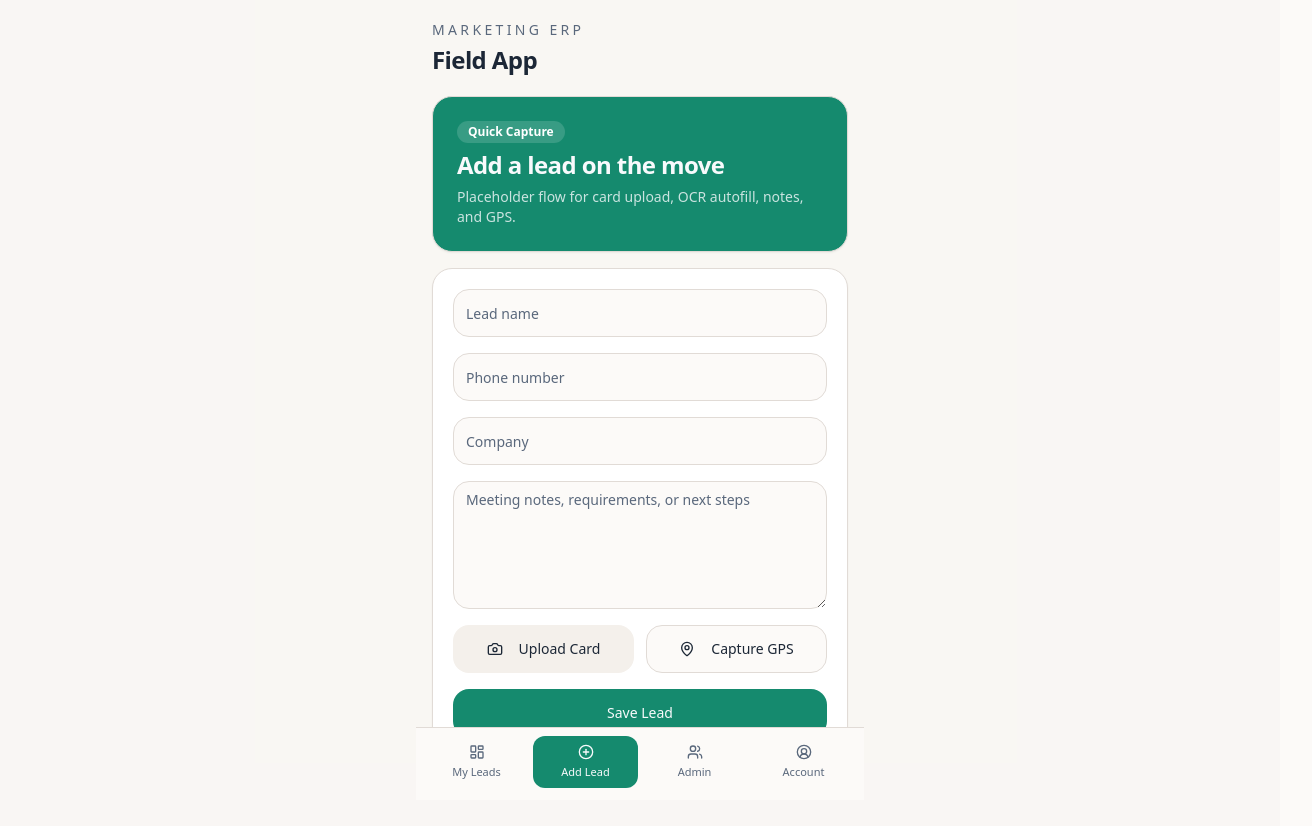
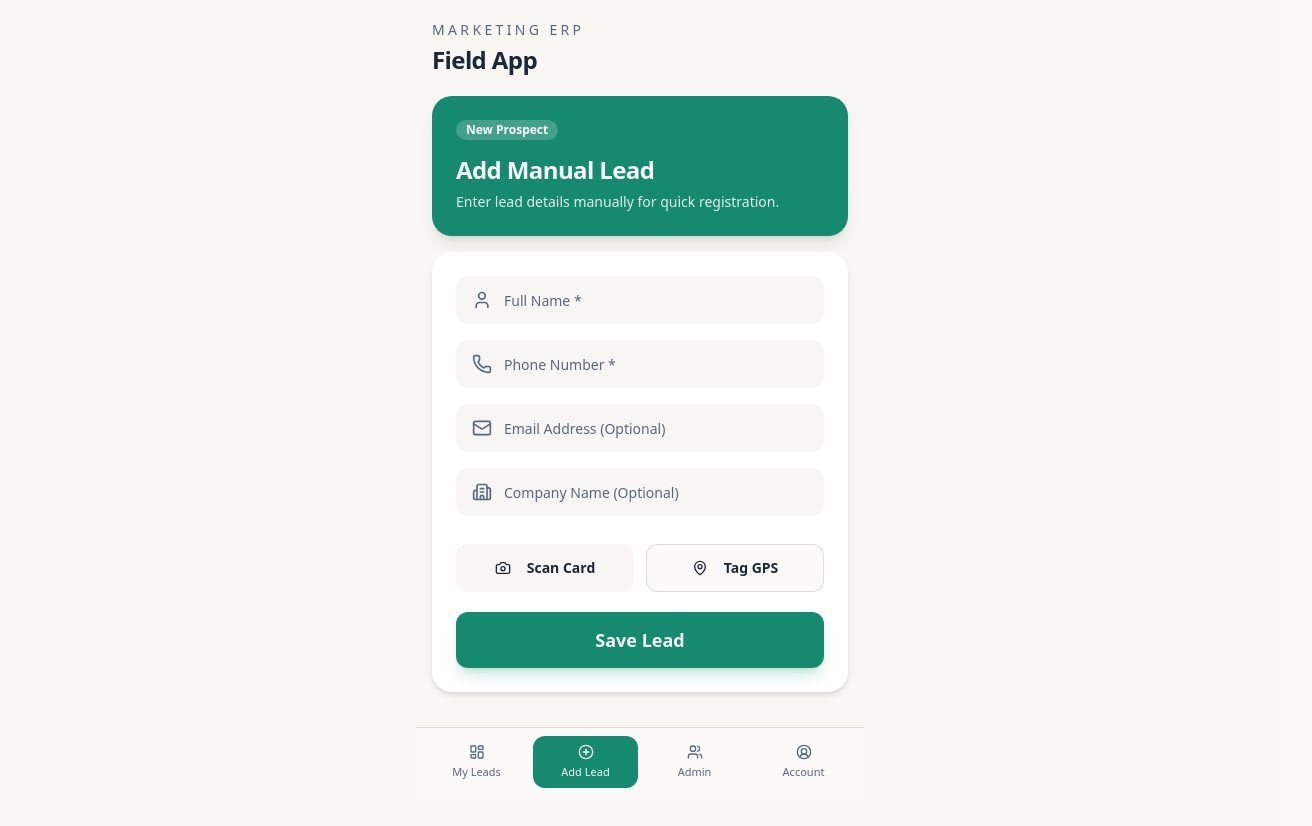
Before and after one commit to hospilineIndia/Marketing-ERP, a React app in the folder frontend/: page /add-lead in a window 1280 px wide. Shown: the top 826 px of the page, 1312 px wide, since content can reach past the window. Built offline with nearby package versions, Linux system fonts and the light colour scheme; no server answers; the HTML template or start-up script is replaced by a standard one.

Commit message:
feat: implement manual lead creation feature
- Add createLead function to API service
- Implement functional AddLeadPage with form validation and loading states
- Add premium UI components for manual lead entry
- Enable seamless redirect to My Leads after successful creation

```diff
--- a/frontend/src/pages/AddLeadPage.jsx
+++ b/frontend/src/pages/AddLeadPage.jsx
@@ -1,45 +1,150 @@
-import { Camera, MapPin } from "lucide-react";
+import { useState } from "react";
+import { useNavigate } from "react-router-dom";
+import { Camera, MapPin, Loader2, User, Phone, Mail, Building2 } from "lucide-react";
 import { Badge } from "@/components/ui/badge";
 import { Button } from "@/components/ui/button";
 import { Card, CardContent, CardDescription, CardHeader, CardTitle } from "@/components/ui/card";
 import { Input } from "@/components/ui/input";
-import { Textarea } from "@/components/ui/textarea";
+import { createLead } from "@/services/api";
 
 export function AddLeadPage() {
+  const navigate = useNavigate();
+  const [loading, setLoading] = useState(false);
+  const [error, setError] = useState(null);
+  const [formData, setFormData] = useState({
+    name: "",
+    phone: "",
+    email: "",
+    company: "",
+  });
+
+  const handleChange = (e) => {
+    const { name, value } = e.target;
+    setFormData((prev) => ({ ...prev, [name]: value }));
+  };
+
+  const handleSubmit = async (e) => {
+    e.preventDefault();
+    if (!formData.name || !formData.phone) {
+      setError("Name and Phone are required.");
+      return;
+    }
+
+    try {
+      setLoading(true);
+      setError(null);
+      await createLead(formData);
+      navigate("/my-leads");
+    } catch (err) {
+      console.error("Failed to create lead:", err);
+      setError(err.response?.data?.error || "Failed to save lead. Please try again.");
+    } finally {
+      setLoading(false);
+    }
+  };
+
   return (
-    <div className="space-y-4">
-      <Card className="bg-primary text-primary-foreground">
-        <CardHeader>
-          <Badge className="w-fit rounded-full bg-white/15 text-white hover:bg-white/15">
-            Quick Capture
+    <div className="space-y-4 pb-10">
+      {/* Promotion Header */}
+      <Card className="border-none bg-primary text-primary-foreground shadow-lg overflow-hidden">
+        <div className="absolute right-0 top-0 -mr-8 -mt-8 h-32 w-32 rounded-full bg-white/10 blur-2xl" />
+        <CardHeader className="relative">
+          <Badge className="w-fit rounded-full bg-white/20 text-white hover:bg-white/30 backdrop-blur-sm border-none mb-2">
+            New Prospect
           </Badge>
-          <CardTitle className="text-2xl">Add a lead on the move</CardTitle>
-          <CardDescription className="text-primary-foreground/80">
-            Placeholder flow for card upload, OCR autofill, notes, and GPS.
+          <CardTitle className="text-2xl font-black">Add Manual Lead</CardTitle>
+          <CardDescription className="text-primary-foreground/90 font-medium">
+            Enter lead details manually for quick registration.
           </CardDescription>
         </CardHeader>
       </Card>
 
-      <Card>
-        <CardContent className="space-y-4 p-5">
-          <Input placeholder="Lead name" className="h-12 rounded-2xl" />
-          <Input placeholder="Phone number" className="h-12 rounded-2xl" />
-          <Input placeholder="Company" className="h-12 rounded-2xl" />
-          <Textarea
-            placeholder="Meeting notes, requirements, or next steps"
-            className="min-h-32 rounded-2xl"
-          />
-          <div className="grid grid-cols-2 gap-3">
-            <Button variant="secondary" className="h-12 rounded-2xl">
-              <Camera className="mr-2 h-4 w-4" />
-              Upload Card
+      {/* Main Form */}
+      <Card className="border-none shadow-md overflow-hidden">
+        <CardContent className="p-6">
+          <form onSubmit={handleSubmit} className="space-y-5">
+            {error && (
+              <div className="rounded-xl bg-destructive/10 p-4 text-sm font-semibold text-destructive">
+                {error}
+              </div>
+            )}
+
+            <div className="space-y-4">
+              <div className="relative">
+                <User className="absolute left-4 top-3.5 h-5 w-5 text-muted-foreground" />
+                <Input
+                  name="name"
+                  placeholder="Full Name *"
+                  className="h-12 pl-12 rounded-xl bg-muted/50 border-none focus-visible:ring-primary"
+                  value={formData.name}
+                  onChange={handleChange}
+                  required
+                />
+              </div>
+
+              <div className="relative">
+                <Phone className="absolute left-4 top-3.5 h-5 w-5 text-muted-foreground" />
+                <Input
+                  name="phone"
+                  placeholder="Phone Number *"
+                  className="h-12 pl-12 rounded-xl bg-muted/50 border-none focus-visible:ring-primary"
+                  value={formData.phone}
+                  onChange={handleChange}
+                  required
+                />
+              </div>
+
+              <div className="relative">
+                <Mail className="absolute left-4 top-3.5 h-5 w-5 text-muted-foreground" />
+                <Input
+                  name="email"
+                  type="email"
+                  placeholder="Email Address (Optional)"
+                  className="h-12 pl-12 rounded-xl bg-muted/50 border-none focus-visible:ring-primary"
+                  value={formData.email}
+                  onChange={handleChange}
+                />
+              </div>
+
+              <div className="relative">
+                <Building2 className="absolute left-4 top-3.5 h-5 w-5 text-muted-foreground" />
+                <Input
+                  name="company"
+                  placeholder="Company Name (Optional)"
+                  className="h-12 pl-12 rounded-xl bg-muted/50 border-none focus-visible:ring-primary"
+                  value={formData.company}
+                  onChange={handleChange}
+                />
+              </div>
+            </div>
+
+            {/* Quick Actions (Placeholders) */}
+            <div className="grid grid-cols-2 gap-3 pt-2">
+              <Button type="button" variant="secondary" className="h-12 rounded-xl font-bold bg-secondary/50">
+                <Camera className="mr-2 h-4 w-4" />
+                Scan Card
+              </Button>
+              <Button type="button" variant="outline" className="h-12 rounded-xl font-bold border-muted-foreground/20">
+                <MapPin className="mr-2 h-4 w-4" />
+                Tag GPS
+              </Button>
+            </div>
+
+            <Button
+              type="submit"
+              className="h-14 w-full rounded-xl text-lg font-black shadow-lg shadow-primary/20 transition-all hover:scale-[1.02] active:scale-[0.98]"
+              disabled={loading}
+            >
+              {loading ? (
+                <>
+                  <Loader2 className="mr-2 h-5 w-5 animate-spin" />
+                  Saving Lead...
+                </>
+              ) : (
+                "Save Lead"
+              )}
             </Button>
-            <Button variant="outline" className="h-12 rounded-2xl">
-              <MapPin className="mr-2 h-4 w-4" />
-              Capture GPS
-            </Button>
-          </div>
-          <Button className="h-12 w-full rounded-2xl">Save Lead</Button>
+          </form>
         </CardContent>
       </Card>
     </div>
--- a/frontend/src/services/api.js
+++ b/frontend/src/services/api.js
@@ -88,5 +88,10 @@ export const getLeads = async (page = 1, limit = 20) => {
   return response.data;
 };
 
+export const createLead = async (data) => {
+  const response = await api.post("/leads", data);
+  return response.data;
+};
+
 export { ACCESS_TOKEN_KEY, REFRESH_TOKEN_KEY };
 export default api;
```
